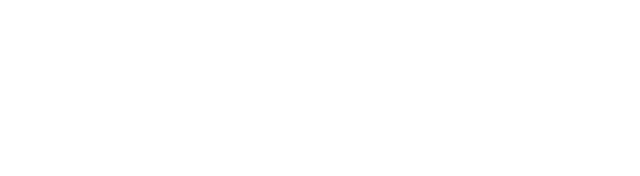
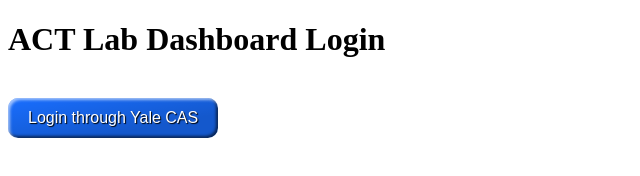
Before and after one commit to actlabyale/api.actlab.dev, a plain HTML site: page index.html in a window 1280 px wide. Shown: the whole page, without its empty margins (0-640 px from the left). Drawn offline with Linux system fonts and the light colour scheme.

Commit message:
start integrating CAS login workflow

```diff
--- a/index.html
+++ b/index.html
@@ -3,10 +3,40 @@
 
 <head>
     <meta charset="UTF-8">
-    <title>ACT Lab API Dashboard</title>
+    <title>ACT Lab Dashboard Login</title>
+    <style>
+        .styled {
+            border: 0;
+            line-height: 2.5;
+            padding: 0 20px;
+            font-size: 1rem;
+            text-align: center;
+            color: #fff;
+            text-shadow: 1px 1px 1px #000;
+            border-radius: 10px;
+            background-color: rgba(25, 110, 255, 1);
+            background-image: linear-gradient(to top left, rgba(0, 0, 0, 0.2), rgba(0, 0, 0, 0.2) 30%, rgba(0, 0, 0, 0));
+            box-shadow: inset 2px 2px 3px rgba(255, 255, 255, 0.6), inset -2px -2px 3px rgba(0, 0, 0, 0.6);
+        }
+
+        .styled:hover {
+            background-color: rgba(0, 53, 161, 1);
+        }
+
+        .styled:active {
+            box-shadow: inset -2px -2px 3px rgba(255, 255, 255, 0.6), inset 2px 2px 3px rgba(0, 0, 0, 0.6);
+        }
+    </style>
 </head>
 
 <body>
+    <h1>ACT Lab Dashboard Login</h1><br>
+    <button class="styled" type="button"
+        onclick="location.href = 'https://secure.its.yale.edu/cas/login?service=https://api.actlab.dev/dashboard';">
+        Login through Yale CAS
+    </button>
+
+
 </body>
 
 </html>
```
Also changed, not shown: README.md.
